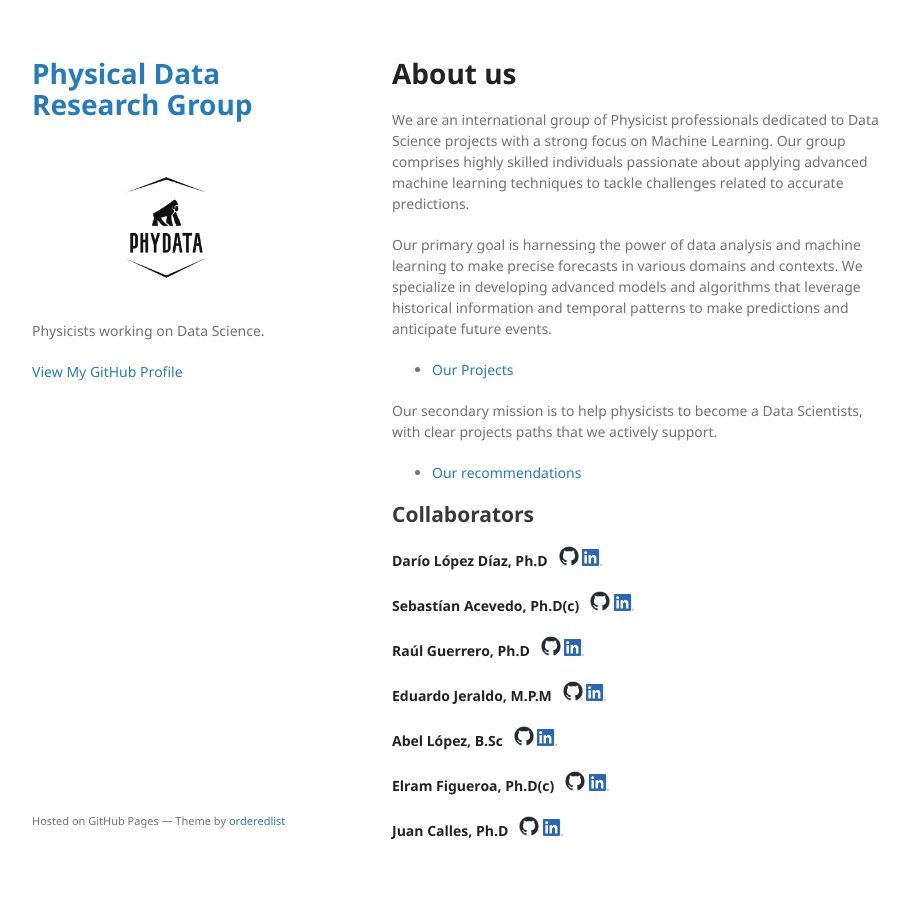
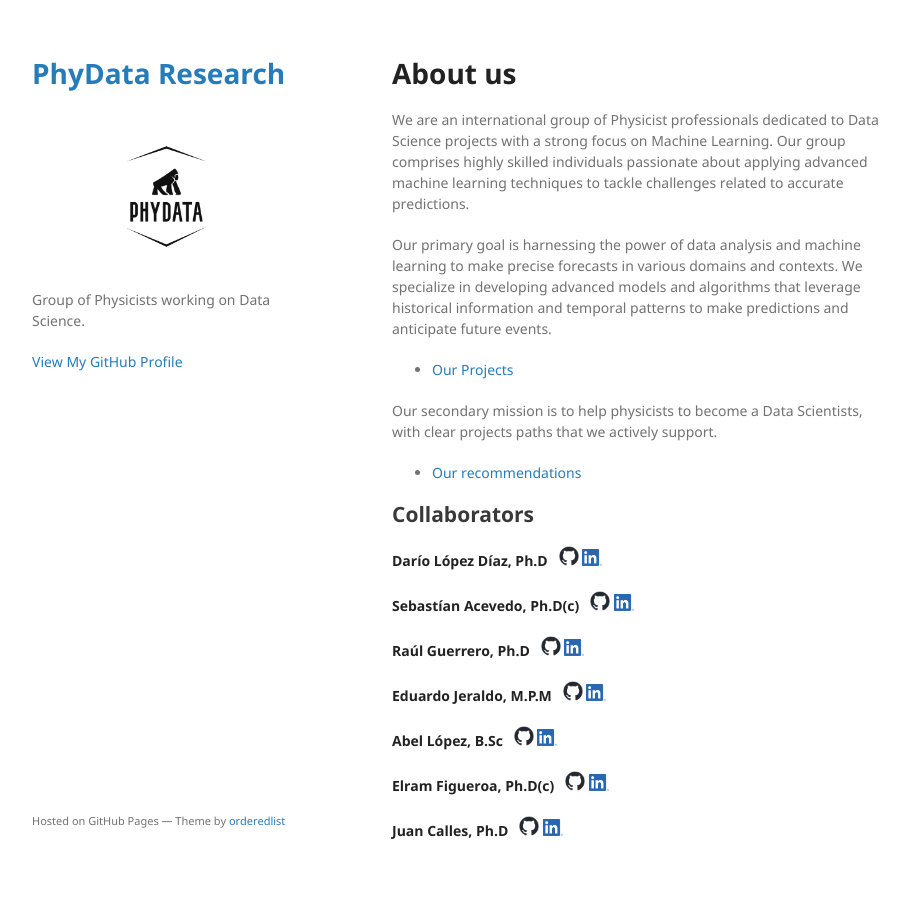
Before and after one commit to PhyData/PhyData.github.io, a Jekyll site: the page built from index.md, in a window 1280 px wide. Shown: the whole page, without its empty margins (178-1087 px from the left). Built offline with Jekyll 4.4.1, drawn with Linux system fonts in a browser that asks for light colours; our own code applies the rules of GitHub Pages for plain Markdown files.

Commit message:
Update _config.yml

```diff
--- a/_config.yml
+++ b/_config.yml
@@ -1,6 +1,6 @@
-title: Physical Data Research Group
+title: PhyData Research
 logo: /LOGOPhy.png
-description: Physicists working on Data Science.
+description: Group of Physicists working on Data Science.
 show_downloads: false
 google_analytics:
 theme: jekyll-theme-minimal
```
